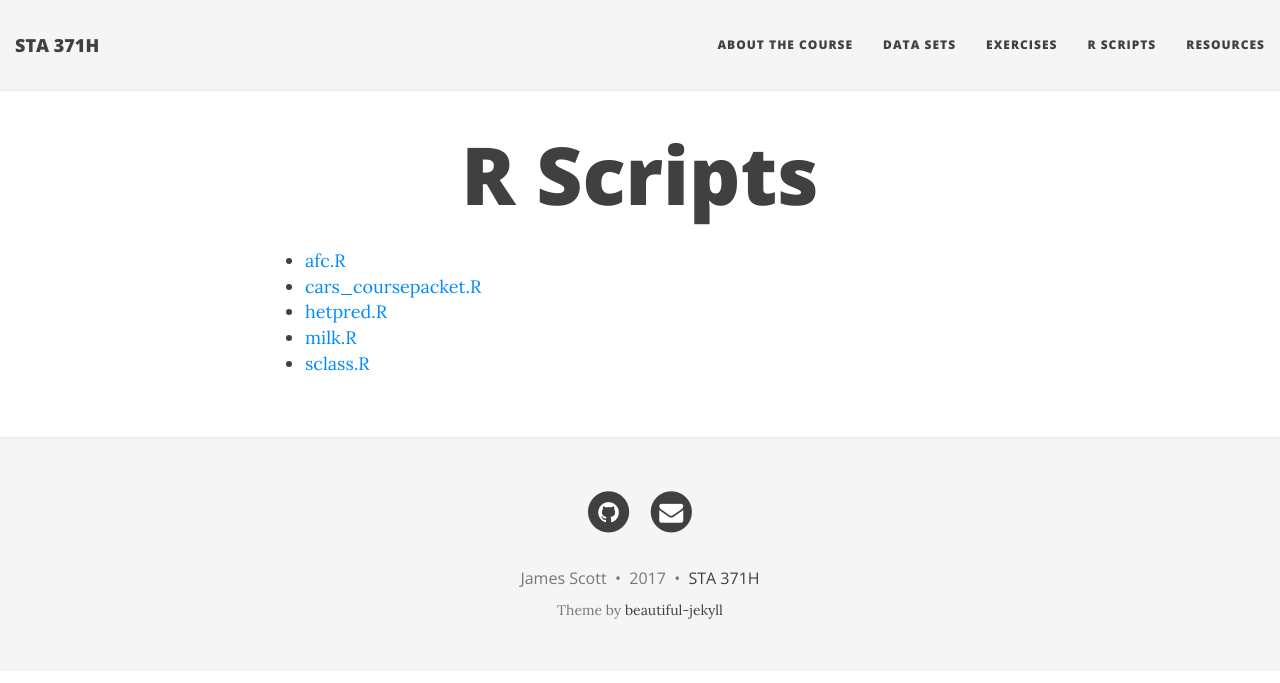
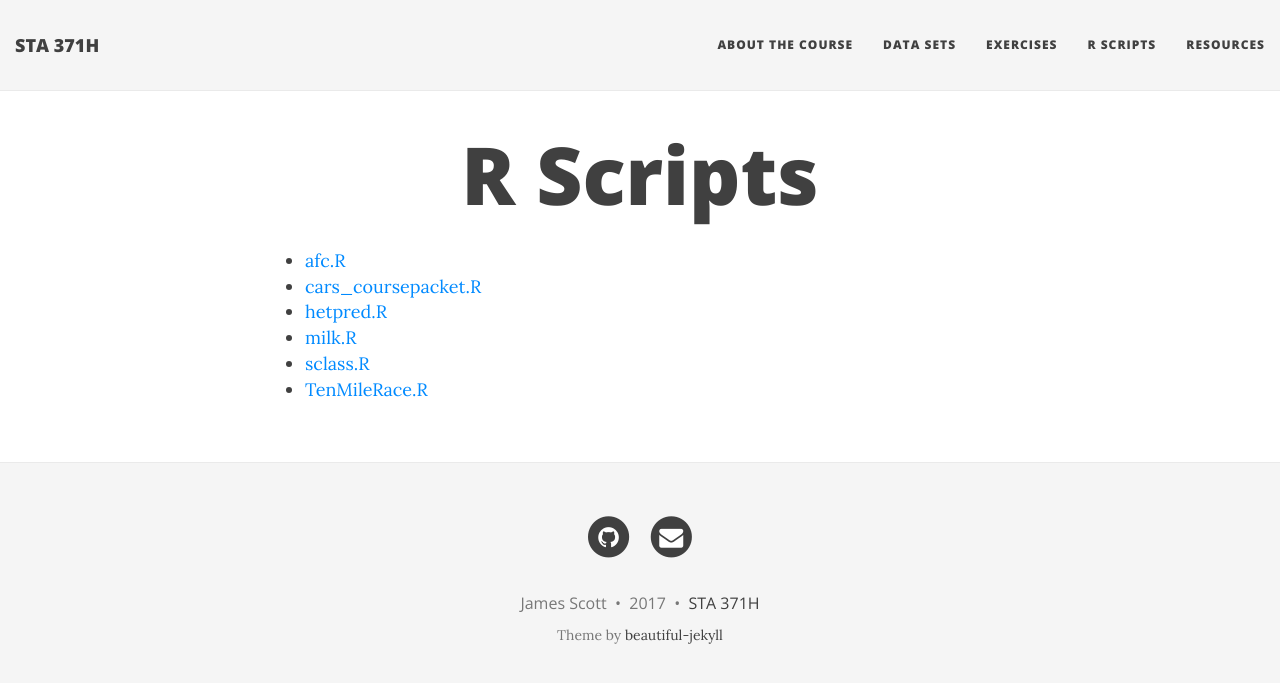
Before and after one commit to jgscott/STA371H_Spring2017, a Jekyll site: the page built from rscripts.html, in a window 1280 px wide. Shown: the top 683 px of the page. Built offline with Jekyll 4.4.1, drawn with Linux system fonts in a browser that asks for light colours; nearby versions of some CDN libraries.

Commit message:
ten mile race

```diff
--- a/_data/r.yml
+++ b/_data/r.yml
@@ -3,3 +3,4 @@
 - r: hetpred.R
 - r: milk.R
 - r: sclass.R
+- r: TenMileRace.R
```
Also changed, not shown: 1 other file.
